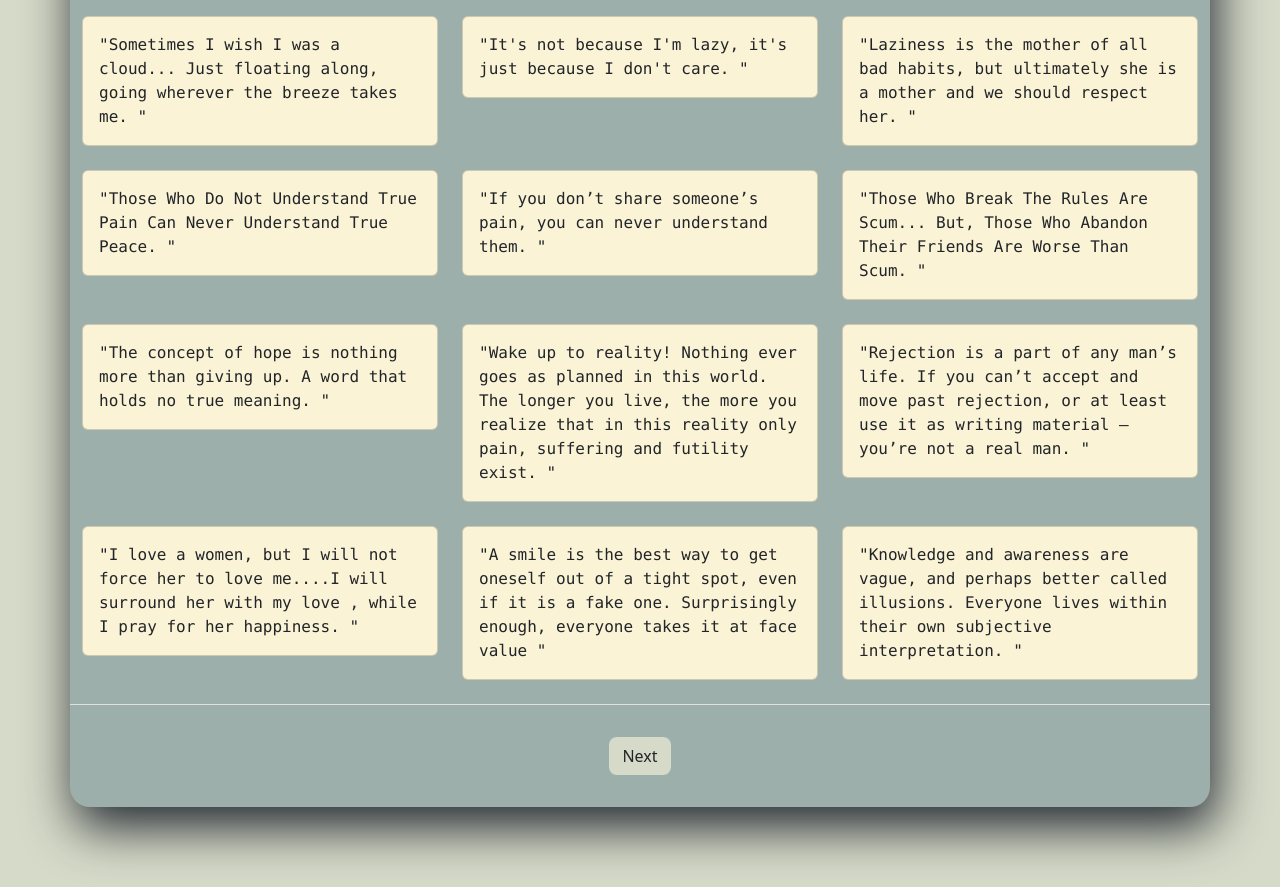
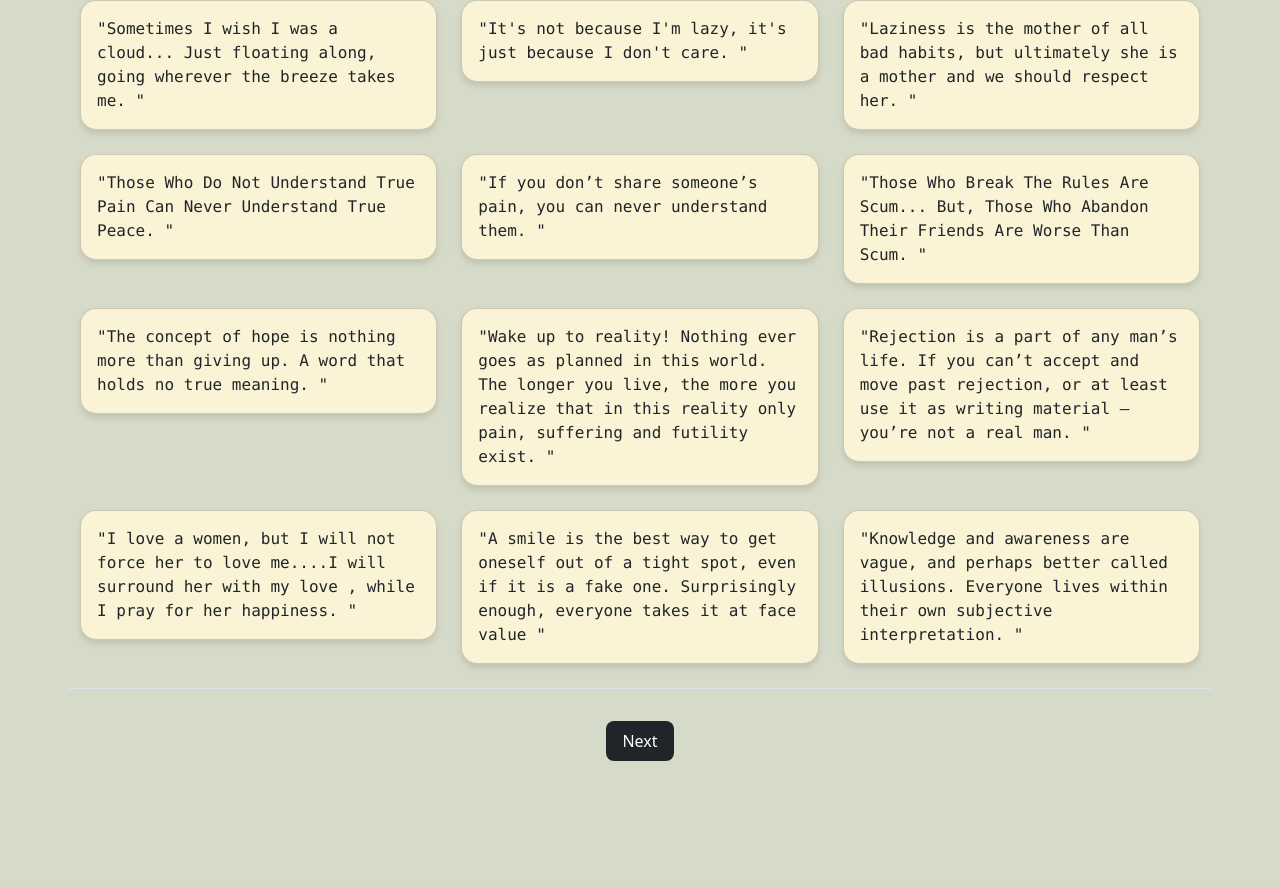
Before and after one commit to SauRavRwT/Thoughts, a plain HTML site: page index.html in a window 1280 px wide. Shown: the part 182-1069 px from the top of the page. After the commit the page ends 991 px from the top, so only its background shows below. Drawn offline with nearby package versions, Linux system fonts and the light colour scheme.

Commit message:
Thoughts: responsive layout and updated README.md

```diff
--- a/css/index.css
+++ b/css/index.css
@@ -3,20 +3,23 @@ body {
 }
 
 .container {
-  background-color: #9cafaa;
+  width: 90%;
+  max-width: 1200px;
+  margin: 0 auto;
+  padding: 1rem;
   border-radius: 20px;
-  box-shadow: 5px 20px 50px #222831;
-  margin: 5rem auto;
 }
 
 .card {
+  border-radius: 10px;
+  background-color: #fbf3d5;
+  box-shadow: 0 4px 6px #0000001a;
   /* ease | ease-in | ease-out | linear */
   transition: transform ease-in-out 0.3s;
-  background-color: #fbf3d5;
 }
 
 .card:hover {
-  transform: scale(1.2);
+  transform: scale(1.05);
 }
 
 .modal {
@@ -31,8 +34,9 @@ body {
 }
 
 .btn {
-  background-color: #D6DAC8;
   margin: 2rem;
+  padding: 0.5rem 1rem;
+  border: none;
 }
 
 /* Scrollbar */
--- a/index.html
+++ b/index.html
@@ -28,7 +28,7 @@
                 <div class="modal-content">
                     <div class="modal-header">
                         <h5 class="modal-title fs-5 fw-bold" id="quoteModalLabel">Today's Vichar</h5>
-                        <!-- <button type="button" class="btn-close" data-bs-dismiss="modal" aria-label="Close"></button> -->
+                        <button type="button" class="btn-close" data-bs-dismiss="modal" aria-label="Close"></button>
                     </div>
                     <div class="modal-body font-monospace text-center" id="quoteModalBody">
                         <!-- Quote text will be dynamically populated here -->
@@ -38,7 +38,7 @@
         </div>
 
         <div class="text-center">
-            <button class="btn rounded-3" id="nextButton" onclick="loadNextPage()">Next</button>
+            <button class="btn button btn-dark rounded-3" id="nextButton" onclick="loadNextPage()">Next</button>
         </div>
     </div>
 
--- a/js/index.js
+++ b/js/index.js
@@ -8,12 +8,20 @@ async function fetchQuotesForPage(page) {
   const allQuotes = text.split("\n").filter((quote) => quote.trim() !== "");
   const startIndex = (page - 1) * pageSize;
   const endIndex = startIndex + pageSize;
-  return allQuotes.slice(startIndex, endIndex);
+  const quotesForPage = allQuotes.slice(startIndex, endIndex);
+  return { quotesForPage, totalQuotes: allQuotes.length };
 }
 
 // Function to display quotes for the current page
 async function displayQuotesForPage() {
-  const quotesForPage = await fetchQuotesForPage(currentPage);
+  const { quotesForPage, totalQuotes } = await fetchQuotesForPage(currentPage);
+  if (quotesForPage.length === 0 && currentPage > 1) {
+    // If no quotes are available and not on the first page, go back to page 1
+    currentPage = 1;
+    await displayQuotesForPage();
+    return;
+  }
+
   const quoteGrid = document.getElementById("quoteGrid");
   quoteGrid.innerHTML = ""; // Clear existing quotes
 
@@ -21,6 +29,8 @@ async function displayQuotesForPage() {
     const quoteElement = createQuoteElement(quote);
     quoteGrid.appendChild(quoteElement);
   });
+
+  updatePaginationButtons(totalQuotes);
 }
 
 // Function to create a quote element
@@ -28,7 +38,7 @@ function createQuoteElement(quote) {
   const quoteElement = document.createElement("div");
   quoteElement.classList.add("col-md-4", "mb-4");
   quoteElement.innerHTML = `
-    <div class="card rounded-2">
+    <div class="card rounded-4">
       <div class="card-body">
         <p class="card-text font-monospace">"${quote}"</p>
       </div>
@@ -49,7 +59,24 @@ function displayModal(quote) {
 // Function to load the next page of quotes
 async function loadNextPage() {
   currentPage++;
+  const { quotesForPage } = await fetchQuotesForPage(currentPage);
+  if (quotesForPage.length === 0) {
+    // Reset to page 1 if no quotes are available
+    currentPage = 1;
+  }
   await displayQuotesForPage();
+}
+
+// Function to update pagination buttons based on total quotes
+function updatePaginationButtons(totalQuotes) {
+  const nextButton = document.getElementById("nextButton");
+  const totalPages = Math.ceil(totalQuotes / pageSize);
+
+  if (currentPage >= totalPages) {
+    nextButton.disabled = true;
+  } else {
+    nextButton.disabled = false;
+  }
 }
 
 // Initial load
@@ -62,3 +89,6 @@ window.addEventListener("blur", () => {
 window.addEventListener("focus", () => {
   document.title = doctitle;
 });
+
+// Adding event listener to the next button
+document.getElementById("nextButton").addEventListener("click", loadNextPage);
```
Also changed, not shown: assets/Thoughts.png, assets/Thoughts.txt, 1 other file.
